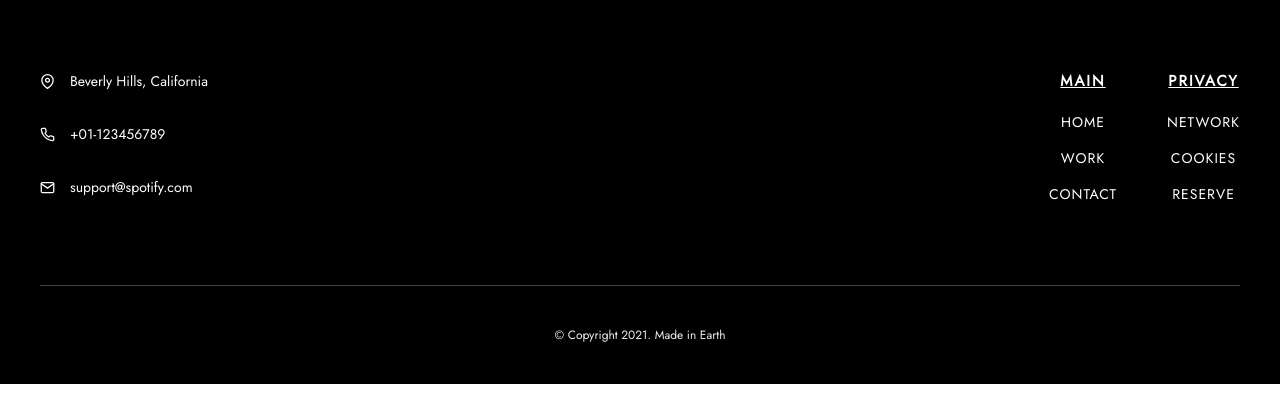
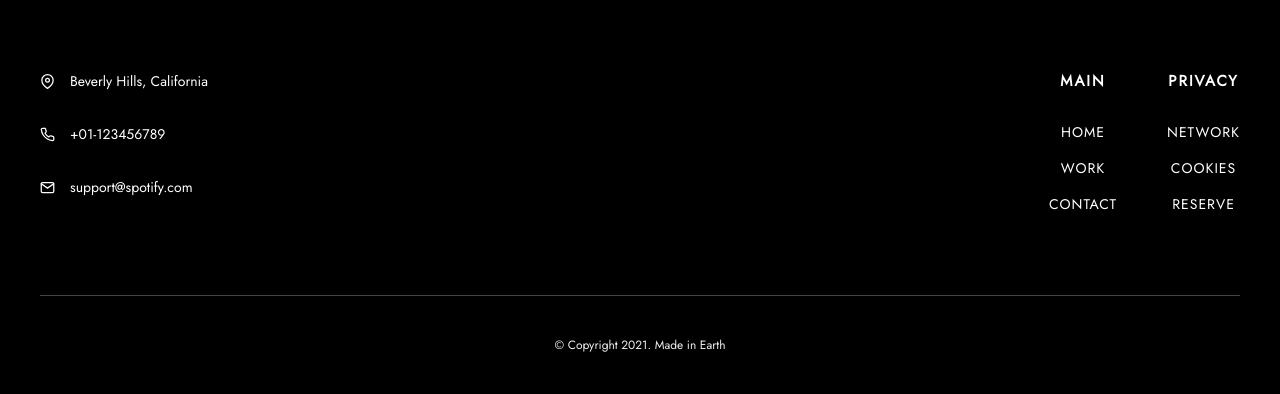
Before and after one commit to rammcodes/Serokell-Task, a website: page index.html in a window 1280 px wide. Shown: the part 4298-4692 px from the top of the page. Drawn offline with Linux system fonts and the light colour scheme.

Commit message:
increased the margin of footer link title

```diff
--- a/sass/pages/_home.scss
+++ b/sass/pages/_home.scss
@@ -406,9 +406,8 @@ font-size: 1.8rem;
       font-size: 1.5rem;
       letter-spacing: 2px;
       text-transform: uppercase;
-      margin-bottom: 2rem;
+      margin-bottom: 3rem;
       text-align: center;
-      text-decoration: underline;
       @include respond(phone) {
         text-align: left;
       }
```
Also changed, not shown: css/style.css.
